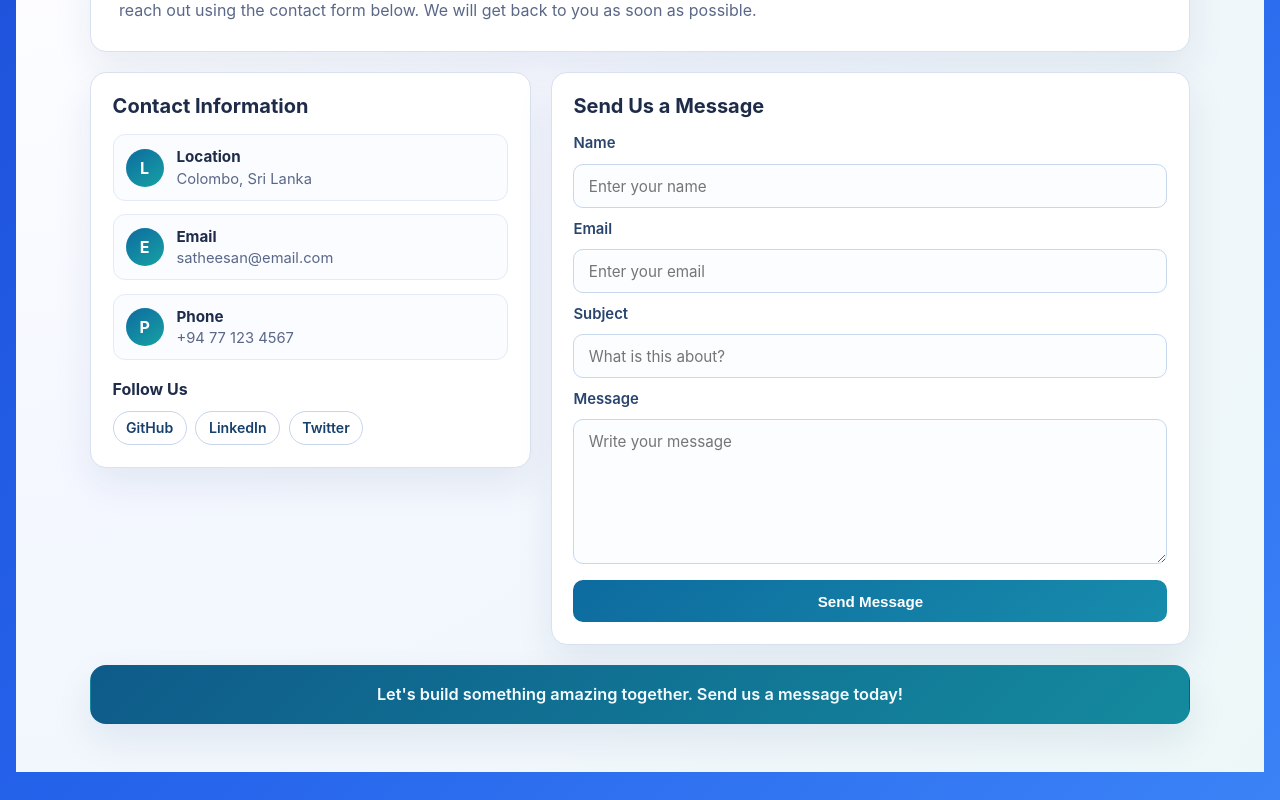
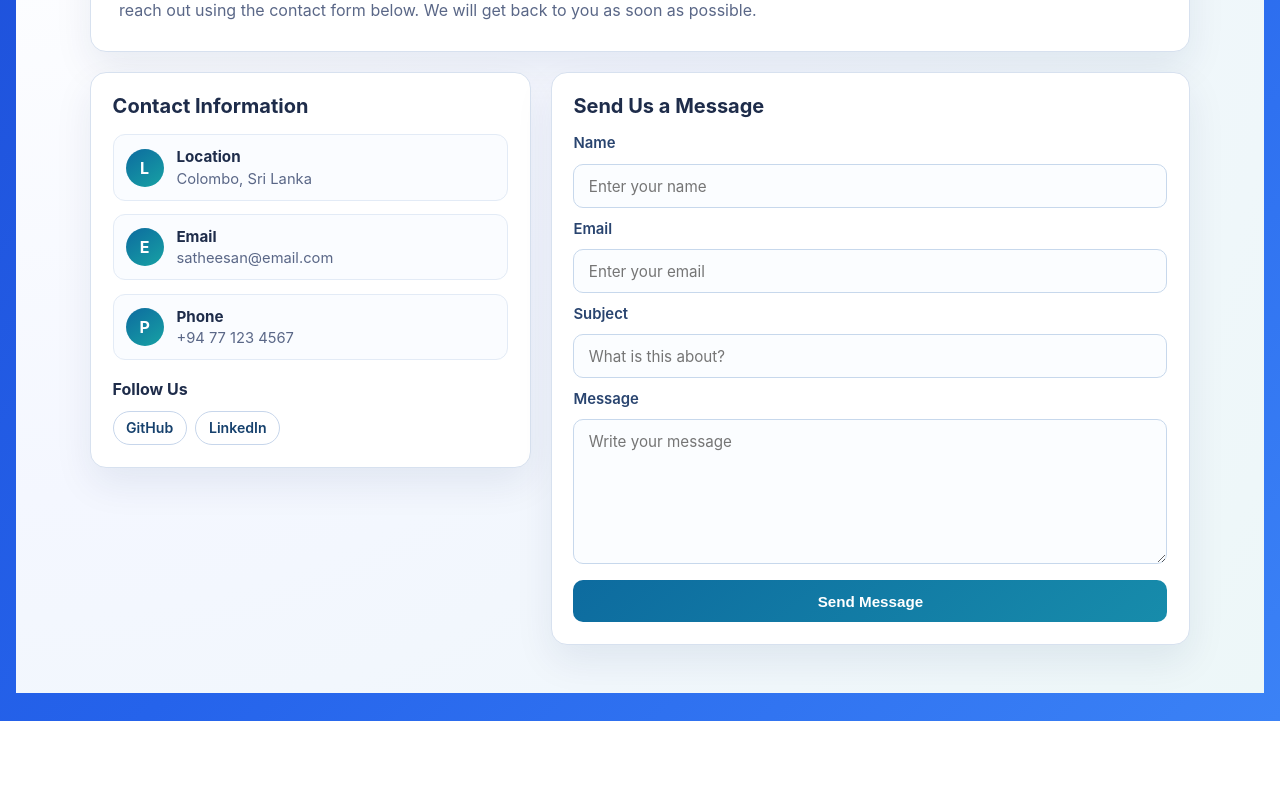
Before and after one commit to Satheesan-R/30-days-react-challenge, a React (Create React App) app: page / in a window 1280 px wide. Shown: the part 278-1078 px from the top of the page. After the commit the page ends 999 px from the top, so only its background shows below. Built offline with nearby package versions, Linux system fonts and the light colour scheme.

Commit message:
Remove the some content

```diff
--- a/src/Day7ContactForm/Contactform.jsx
+++ b/src/Day7ContactForm/Contactform.jsx
@@ -71,14 +71,11 @@ const ContactForm = () => {
 						<div className="social-links">
 							<h3>Follow Us</h3>
 							<div className="social-list">
-								<a href="#" aria-label="GitHub">
+								<a href="https://github.com/Satheesan-R" target="_blank" rel="noreferrer" aria-label="GitHub">
 									GitHub
 								</a>
-								<a href="#" aria-label="LinkedIn">
+								<a href="https://www.linkedin.com/in/rajasekar-satheesan-460208332/" target="_blank" rel="noreferrer" aria-label="LinkedIn">
 									LinkedIn
-								</a>
-								<a href="#" aria-label="Twitter">
-									Twitter
 								</a>
 							</div>
 						</div>
@@ -146,9 +143,6 @@ const ContactForm = () => {
 					</div>
 				</div>
 
-				<section className="cta card">
-					<p>Let&apos;s build something amazing together. Send us a message today!</p>
-				</section>
 			</div>
 		</section>
 	);
```
